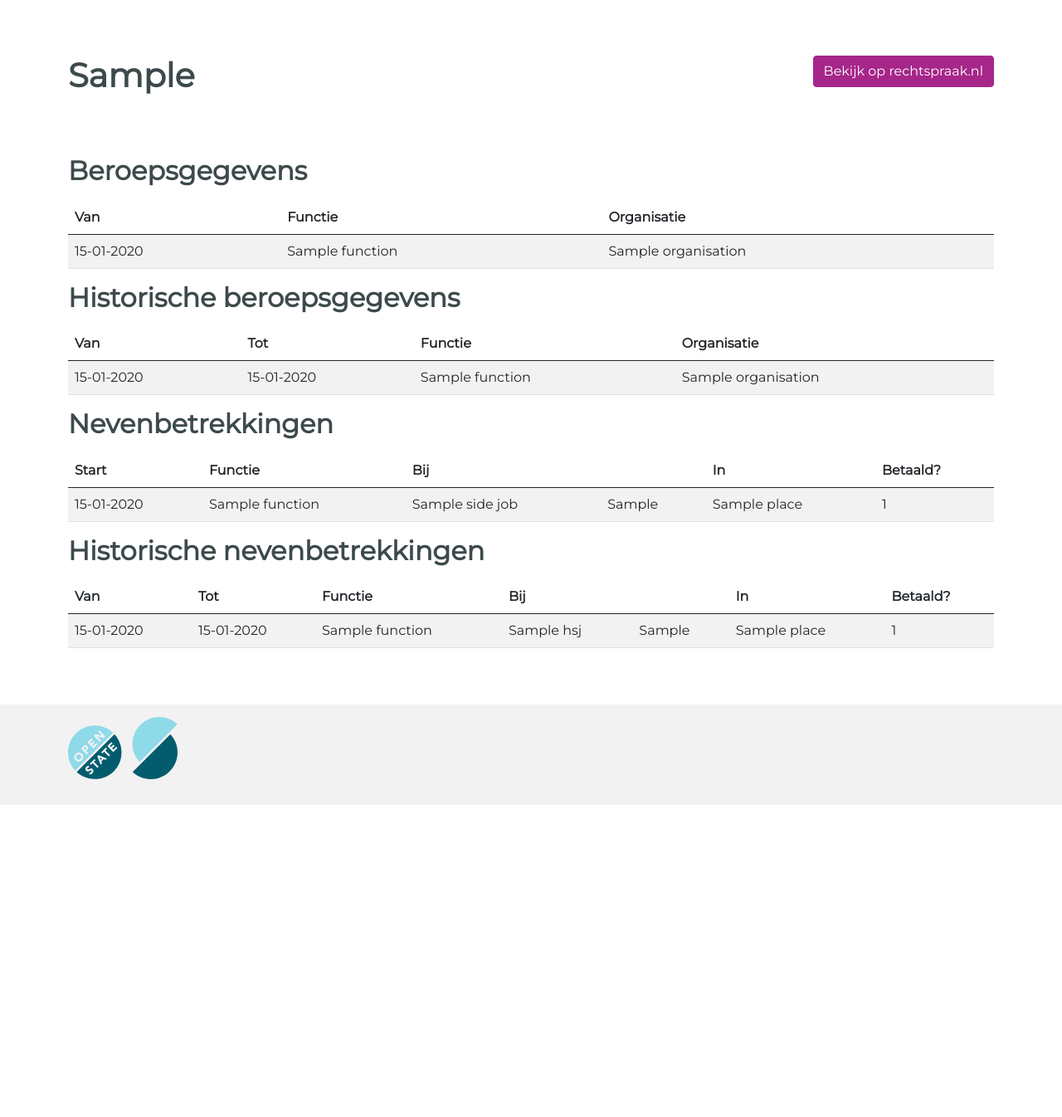
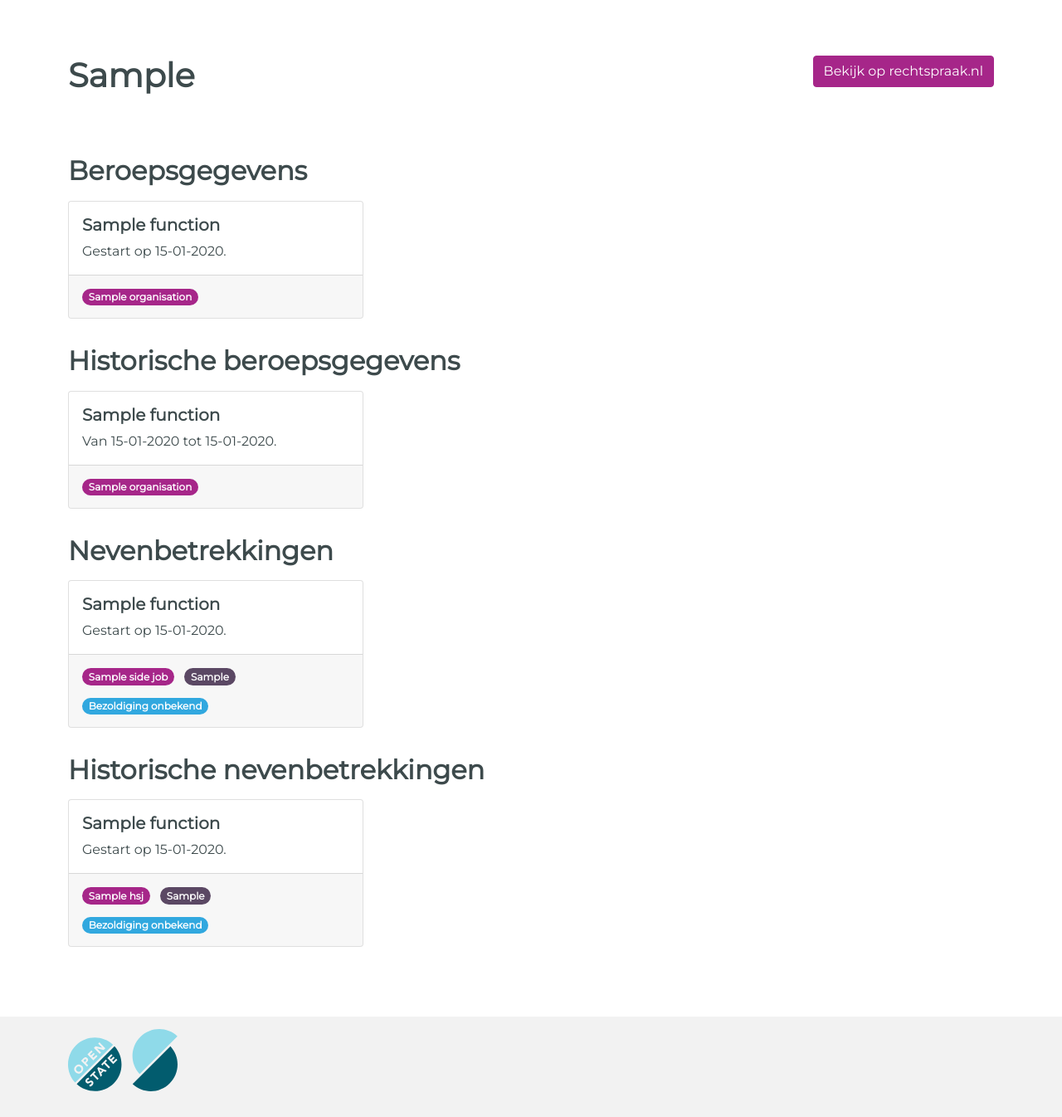
Before and after one commit to openstate/open-rechtspraak, a Flask app: template app/templates/person/detail.html in a window 1280 px wide. Shown: the part 167-1513 px from the top of the page at 83% size. Before the commit the page ends 1137 px from the top, so only its background shows below. Run offline with Flask 2, Linux system fonts and the light colour scheme; the template is opened without the code that fills it: most values are stand-ins (such as "Sample title", 1, 10 or a date in 2020); data that the repository does not hold is empty; style sheets or scripts are compiled from the project's sources; some libraries are stand-ins or nearby versions.

Commit message:
Make detail page responsive, add additional styles

```diff
--- /dev/null
+++ b/app/templates/person/_bezoldiging.html
@@ -0,0 +1,10 @@
+{% if paid == 'Ja' %}
+  <span class="badge rounded-pill bg-warning text-dark mt-2 me-2 overflow-hidden mw-100"
+        title="Betaald">Betaald</span>
+{% elif paid == 'Nee' %}
+  <span class="badge rounded-pill bg-success mt-2 me-2 overflow-hidden mw-100"
+        title="Betaald">Onbetaald</span>
+{% else %}
+  <span class="badge rounded-pill bg-info mt-2 me-2 overflow-hidden mw-100"
+        title="Betaald">Bezoldiging onbekend</span>
+{% endif %}
--- a/app/templates/person/detail.html
+++ b/app/templates/person/detail.html
@@ -1,7 +1,9 @@
 {% extends 'layouts/base.html' %}
 {% block title %}{{ person.toon_naam }}{% endblock %}
-{% block og_title %}<meta property="og:title" content="{{ person.toon_naam }}" />{% endblock %}
-{% block og_description %}Op deze pagina zie je alle beroepsgegevens en nevenfuncties van {{ person.toon_naam }}.{% endblock %}
+{% block og_title %}
+  <meta property="og:title" content="{{ person.toon_naam }}"/>{% endblock %}
+{% block og_description %}Op deze pagina zie je alle beroepsgegevens en nevenfuncties van {{ person.toon_naam }}
+  .{% endblock %}
 
 {% block content %}
   <div class="row mb-5">
@@ -18,24 +20,22 @@
   <div>
     <h2 class="mb-3">Beroepsgegevens</h2>
     {% if professional_details|length > 0 %}
-      <table class="table table-striped">
-        <thead>
-        <tr>
-          <th>Van</th>
-          <th>Functie</th>
-          <th>Organisatie</th>
-        </tr>
-        </thead>
-        <tbody>
+      <div class="row mb-3">
         {% for pd in professional_details %}
-          <tr id="{{ pd.id }}">
-            <td nowrap>{{ pd.start_date|date }}</td>
-            <td>{{ pd.function }}</td>
-            <td>{{ pd.organisation }}</td>
-          </tr>
+          <div class="col-lg-4 mb-3" id="{{ pd.id }}">
+            <div class="card">
+              <div class="card-body">
+                <h5>{{ pd.function }}</h5>
+                <span>Gestart op <span class="start-date">{{ pd.start_date|date }}</span>.</span>
+              </div>
+              <div class="card-footer">
+                <span class="badge rounded-pill bg-primary mt-2 me-2 overflow-hidden mw-100"
+                      title="{{ pd.organisation }}">{{ pd.organisation }}</span>
+              </div>
+            </div>
+          </div>
         {% endfor %}
-        </tbody>
-      </table>
+      </div>
     {% else %}
       <p>Er zijn geen beroepsgegevens bekend.</p>
     {% endif %}
@@ -43,26 +43,23 @@
 
     <h2 class="mt-3 mb-3">Historische beroepsgegevens</h2>
     {% if historical_professional_details|length > 0 %}
-      <table class="table table-striped">
-        <thead>
-        <tr>
-          <th>Van</th>
-          <th>Tot</th>
-          <th>Functie</th>
-          <th>Organisatie</th>
-        </tr>
-        </thead>
-        <tbody>
+      <div class="row mb-3">
         {% for pd in historical_professional_details %}
-          <tr id="{{ pd.id }}">
-            <td nowrap>{{ pd.start_date|date }}</td>
-            <td nowrap>{{ pd.end_date|date }}</td>
-            <td>{{ pd.function }}</td>
-            <td>{{ pd.organisation }}</td>
-          </tr>
+          <div class="col-lg-4 mb-3" id="{{ pd.id }}">
+            <div class="card">
+              <div class="card-body">
+                <h5>{{ pd.function }}</h5>
+                <span>Van <span class="start-date">{{ pd.start_date|date }}</span> tot <span
+                        class="end-date">{{ pd.end_date|date }}</span>.</span>
+              </div>
+              <div class="card-footer">
+                <span class="badge rounded-pill bg-primary mt-2 me-2 overflow-hidden mw-100"
+                      title="{{ pd.organisation }}">{{ pd.organisation }}</span>
+              </div>
+            </div>
+          </div>
         {% endfor %}
-        </tbody>
-      </table>
+      </div>
     {% else %}
       <p>Er zijn geen historische beroepsgegevens bekend.</p>
     {% endif %}
@@ -71,62 +68,54 @@
   <div>
     <h2 class="mt-3 mb-3">Nevenbetrekkingen</h2>
     {% if side_jobs|length > 0 %}
-      <table class="table table-striped">
-        <thead>
-        <tr>
-          <th>Start</th>
-          <th>Functie</th>
-          <th>Bij</th>
-          <th></th>
-          <th>In</th>
-          <th>Betaald?</th>
-        </tr>
-        </thead>
-        <tbody>
+      <div class="row mb-3">
         {% for sj in side_jobs %}
-          <tr id="{{ sj.id }}">
-            <td nowrap>{{ sj.start_date|date }}</td>
-            <td>{{ sj.function }}</td>
-            <td>{{ sj.organisation_name }}</td>
-            <td>{{ sj.organisation_type }}</td>
-            <td nowrap>{{ sj.place }}</td>
-            <td nowrap>{{ sj.paid }}</td>
-          </tr>
+          <div class="col-lg-4 mb-3" id="{{ sj.id }}">
+            <div class="card">
+              <div class="card-body">
+                <h5>{{ sj.function }}</h5>
+                <span>Gestart op <span class="start-date">{{ sj.start_date|date }}</span>.</span>
+              </div>
+              <div class="card-footer">
+                <span class="badge rounded-pill bg-primary mt-2 me-2 overflow-hidden mw-100"
+                      title="{{ sj.organisation_name }}">{{ sj.organisation_name }}</span>
+                <span class="badge rounded-pill bg-secondary mt-2 me-2 overflow-hidden mw-100"
+                      title="{{ sj.organisation_type }}">{{ sj.organisation_type }}</span>
+                {% with paid=sj.paid %}
+                  {% include 'person/_bezoldiging.html' %}
+                {% endwith %}
+              </div>
+            </div>
+          </div>
         {% endfor %}
-        </tbody>
-      </table>
+      </div>
     {% else %}
       <p>Er zijn geen nevenbetrekkingen bekend.</p>
     {% endif %}
 
     <h2 class="mt-3 mb-3">Historische nevenbetrekkingen</h2>
     {% if historical_side_jobs|length > 0 %}
-      <table class="table table-striped">
-        <thead>
-        <tr>
-          <th>Van</th>
-          <th>Tot</th>
-          <th>Functie</th>
-          <th>Bij</th>
-          <th></th>
-          <th>In</th>
-          <th>Betaald?</th>
-        </tr>
-        </thead>
-        <tbody>
+      <div class="row">
         {% for hsj in historical_side_jobs %}
-          <tr id="{{ hsj.id }}">
-            <td nowrap>{{ hsj.start_date|date }}</td>
-            <td nowrap>{{ hsj.end_date|date }}</td>
-            <td>{{ hsj.function }}</td>
-            <td>{{ hsj.organisation_name }}</td>
-            <td>{{ hsj.organisation_type }}</td>
-            <td nowrap>{{ hsj.place }}</td>
-            <td nowrap>{{ hsj.paid }}</td>
-          </tr>
+          <div class="col-lg-4 mb-3" id="{{ hsj.id }}">
+            <div class="card">
+              <div class="card-body">
+                <h5>{{ hsj.function }}</h5>
+                <span>Gestart op <span class="start-date">{{ hsj.start_date|date }}</span>.</span>
+              </div>
+              <div class="card-footer">
+                <span class="badge rounded-pill bg-primary mt-2 me-2 overflow-hidden mw-100"
+                      title="{{ hsj.organisation_name }}">{{ hsj.organisation_name }}</span>
+                <span class="badge rounded-pill bg-secondary mt-2 me-2 overflow-hidden mw-100"
+                      title="{{ hsj.organisation_type }}">{{ hsj.organisation_type }}</span>
+                {% with paid=hsj.paid %}
+                  {% include 'person/_bezoldiging.html' %}
+                {% endwith %}
+              </div>
+            </div>
+          </div>
         {% endfor %}
-        </tbody>
-      </table>
+      </div>
     {% else %}
       <p>Er zijn geen historische nevenbetrekkingen bekend.</p>
     {% endif %}
--- a/assets/styles/common/_variables.scss
+++ b/assets/styles/common/_variables.scss
@@ -1,9 +1,9 @@
 // Glyphicons font path
-$icon-font-path:        "../fonts/";
+$icon-font-path: "../fonts/";
 
 // Grid settings
-$main-sm-columns:       12;
-$sidebar-sm-columns:    4;
+$main-sm-columns: 12;
+$sidebar-sm-columns: 4;
 
 // We use Bootstrap's horizontal <dl> to format the openingstijden, but
 // we don't want the <dd> to go below the <dt> on smaller screens, so
@@ -13,24 +13,34 @@ $dl-horizontal-breakpoint: 0;
 $primary: #a62689;
 $secondary: #5b4864;
 $info: #31A8DF;
+$success: #28a745;
+$warning: #ffc107;
+$danger: #dc3545;
+$light: #f8f9fa;
+$dark: #212529;
 
 $theme-colors: (
   "primary": $primary,
-  "secondary":  $secondary,
-  "info": $info
+  "secondary": $secondary,
+  "success": $success,
+  "info": $info,
+  "warning": $warning,
+  "danger": $danger,
+  "light": $light,
+  "dark": $dark
 );
 
 // Colors
-$white:                 #FFF;
-$black:                 #000;
-$brand-primary:         $black;
-$dark-grey:             #3D4A4C;
-$light-grey:            #F2F2F2;
-$lighter-grey:          #F7F7F7;
+$white: #FFF;
+$black: #000;
+$brand-primary: $black;
+$dark-grey: #3D4A4C;
+$light-grey: #F2F2F2;
+$lighter-grey: #F7F7F7;
 
 // Typography
 //## Font, line-height, and color for body text, headings, and more.
-$font-family-title:       'Montserrat', sans-serif !default;
+$font-family-title: 'Montserrat', sans-serif !default;
 //** Default monospace fonts for `<code>`, `<kbd>`, and `<pre>`.
-$font-family-monospace:   'Source Code Pro', monospace !default;
-$font-family-base:        $font-family-title !default;
+$font-family-monospace: 'Source Code Pro', monospace !default;
+$font-family-base: $font-family-title !default;
```
